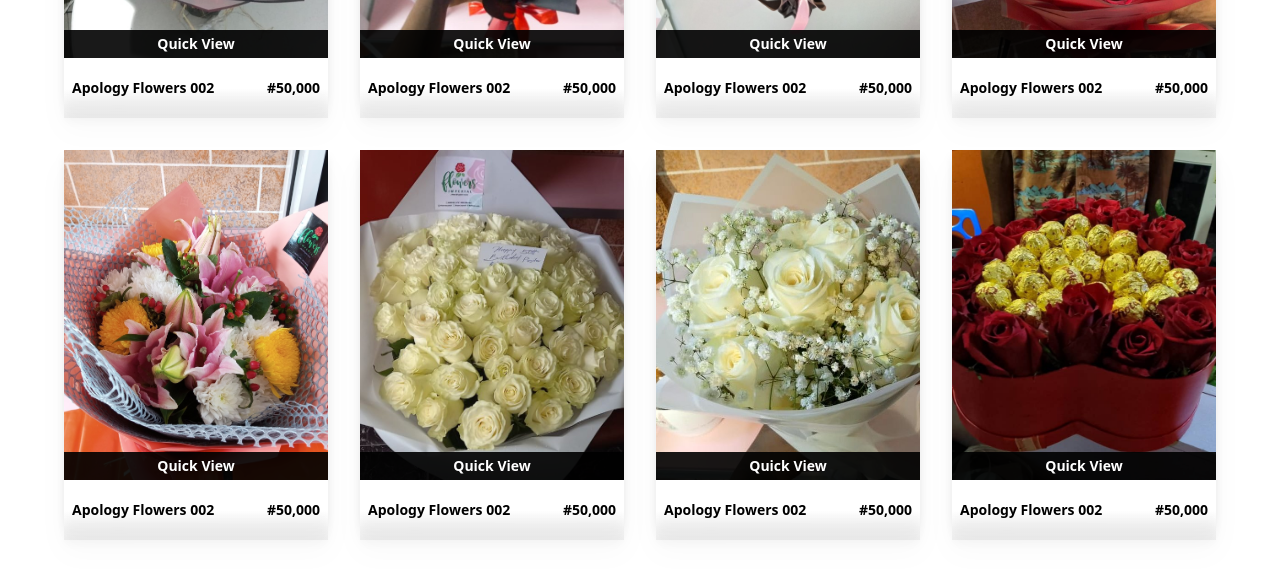
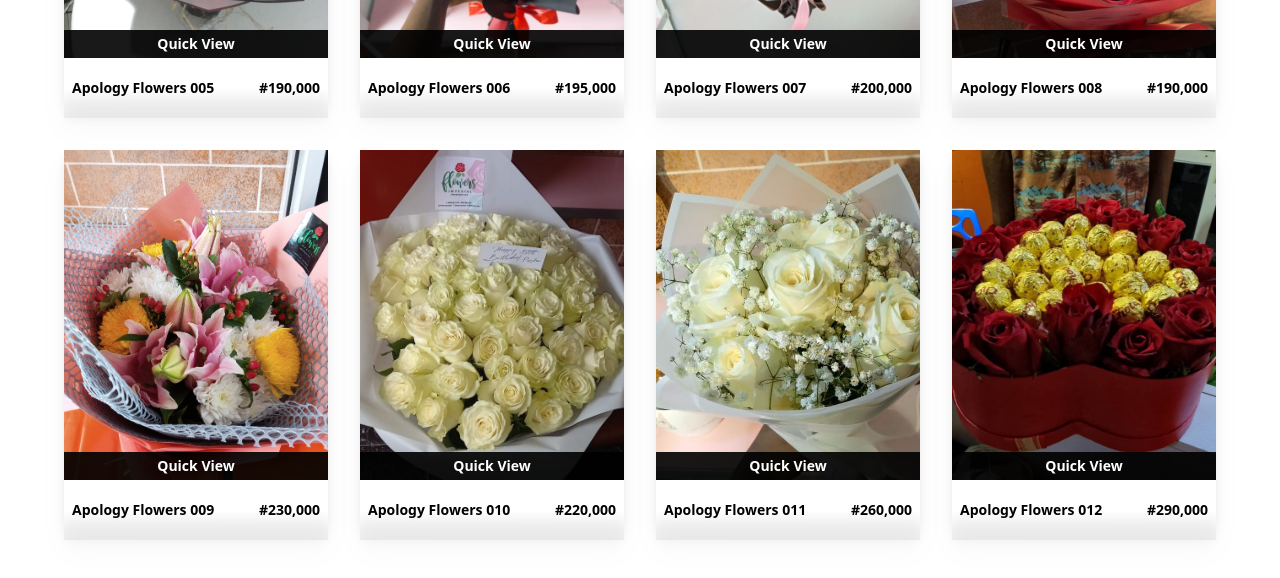
Before and after one commit to blessingsmart/flora, a React (Vite) app: page / in a window 1280 px wide. Shown: the part 4120-4698 px from the top of the page. Built offline with nearby package versions, Linux system fonts and the light colour scheme.

Commit message:
modified:   src/component/gift.jsx

```diff
--- a/src/component/gift.jsx
+++ b/src/component/gift.jsx
@@ -22,78 +22,81 @@ const Gift = ({openModal}) => {
         {
           id: 1,
           src: flower13 ,
-          title: "Apology Flowers 002",
-          price: "#50,000",
+          title: "Apology Flowers 001",
+          price: "#100,000",
         },
         {
           id: 2,
           src:flower14,
           title: "Apology Flowers 002",
-          price: "#50,000",
+          price: "#130,000",
         },
         {
           id: 3,
           src: flower15,
-          title: "Apology Flowers 002",
-          price: "#50,000",
+          title: "Apology Flowers 003",
+          price: "#150,000",
         },
         {
           id: 4,
           src: flower16,
-          title: "Apology Flowers 002",
-          price: "#50,000",
+          title: "Apology Flowers 004",
+          price: "#160,000",
         },
         {
           id: 5,
           src: flower17,
-          title: "Apology Flowers 002",
-          price: "#50,000",
+          title: "Apology Flowers 005",
+          price: "#190,000",
         },
         {
           id: 6,
           src: flower18,
-          title: "Apology Flowers 002",
-          price: "#50,000",
+          title: "Apology Flowers 006",
+          price: "#195,000",
         },
         {
           id: 7,
           src: flower19,
-          title: "Apology Flowers 002",
-          price: "#50,000",
+          title: "Apology Flowers 007",
+          price: "#200,000",
         },
         {
           id: 8,
           src: flower20,
-          title: "Apology Flowers 002",
-          price: "#50,000",
+          title: "Apology Flowers 008",
+          price: "#190,000",
         },
         {
           id: 9,
           src: flower21,
-          title: "Apology Flowers 002",
-          price: "#50,000",
+          title: "Apology Flowers 009",
+          price: "#230,000",
         },
         {
           id: 10,
           src: flower22,
-          title: "Apology Flowers 002",
-          price: "#50,000",
+          title: "Apology Flowers 010",
+          price: "#220,000",
         },
         {
           id: 11,
           src: flower23,
-          title: "Apology Flowers 002",
-          price: "#50,000",
+          title: "Apology Flowers 011",
+          price: "#260,000",
         },
         {
           id: 12,
           src: flower24,
-          title: "Apology Flowers 002",
-          price: "#50,000",
+          title: "Apology Flowers 012",
+          price: "#290,000",
         },
       ];
 
 
+    const handleItemClick = (id, src, title, price) => {
+      openModal("preview", { src, title, price }); // Pass src, title, and price only
+    };
 
   return (
     <>
@@ -105,7 +108,7 @@ const Gift = ({openModal}) => {
                 <div key={id} className='flex flex-col drop-shadow-xl '>
                     <div className='relative'>
                         <img src={src} alt='products' className='  ' />
-                        <button className='absolute bottom-0 bg-black/90 text-white p-1 text-sm font-bold  w-full' onClick={() => openModal("preview")}>Quick View</button>
+                        <button className='absolute bottom-0 bg-black/90 text-white p-1 text-sm font-bold  w-full' onClick={() => handleItemClick(id, src, title, price)}>Quick View</button>
                     </div>
                     <div className='flex flex-col sm:flex-row sm:gap-3 justify-between font-semibold text-sm py-3 bg-gradient-to-t from-black/5 via-white to-white'>
                         <p className='p-2'>{title}</p >
```
